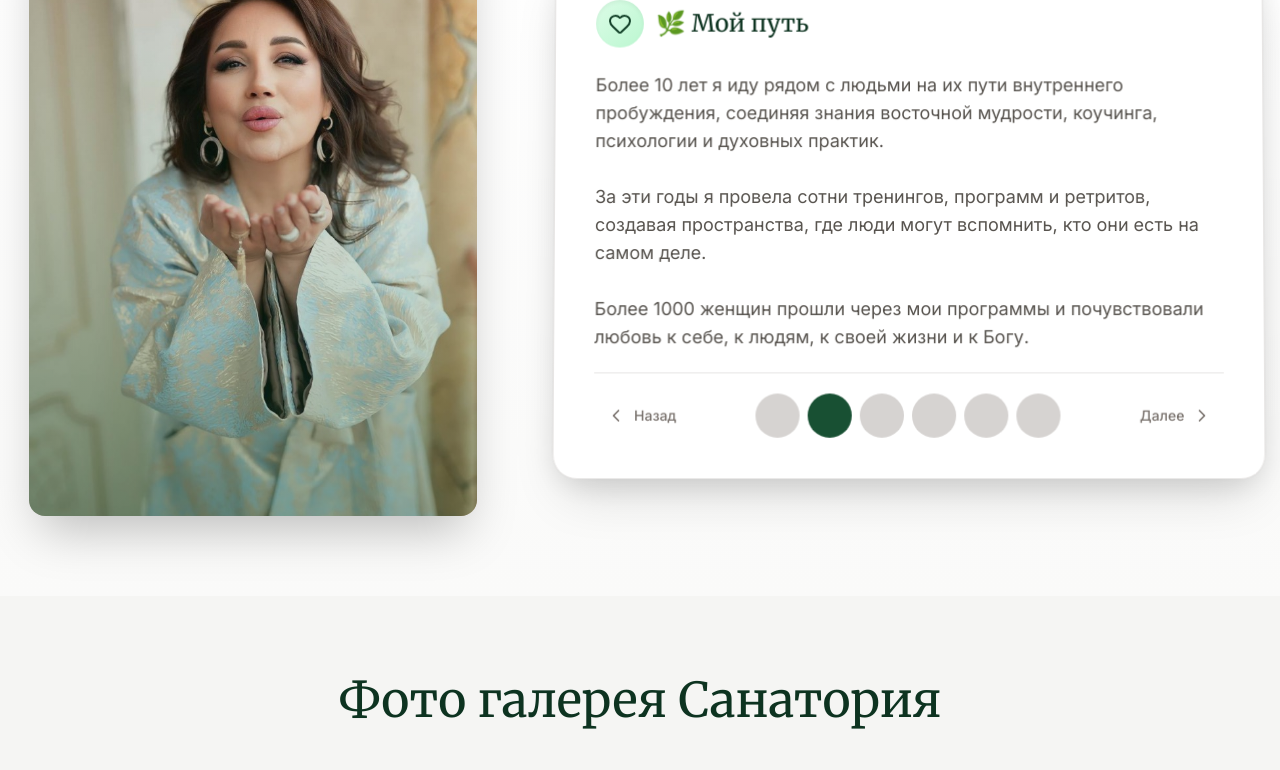
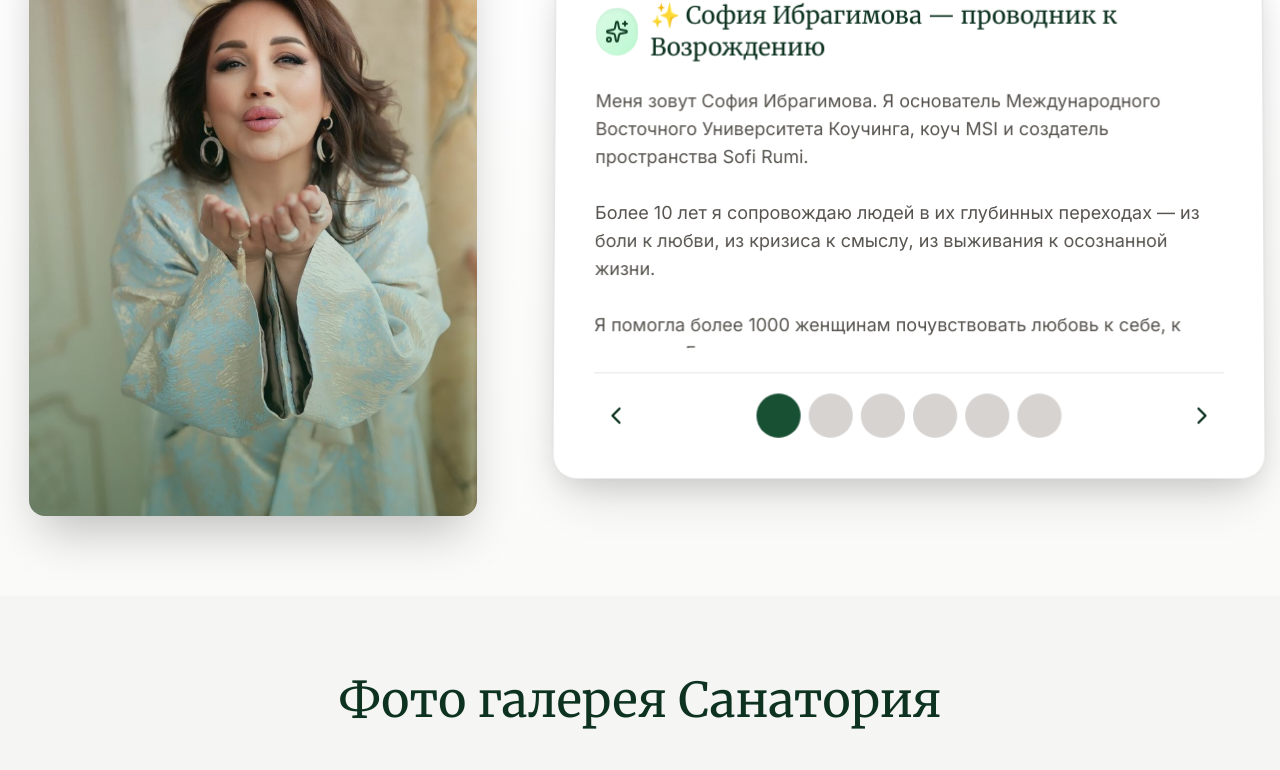
Before and after one commit to karras2025-collab/Retrit, a React (Vite) app: page / in a window 1280 px wide. Shown: the part 4549-5319 px from the top of the page. Built offline with nearby package versions, Linux system fonts and the light colour scheme.

Commit message:
ui: remove auto-slide and use arrow buttons for Author slider

```diff
--- a/components/Author.tsx
+++ b/components/Author.tsx
@@ -1,4 +1,4 @@
-import React, { useState, useEffect } from 'react';
+import React, { useState } from 'react';
 import { ChevronLeft, ChevronRight, Sparkles, Heart, Eye, Star, Gem } from 'lucide-react';
 
 const slides = [
@@ -66,15 +66,6 @@ const slides = [
 
 export const Author: React.FC = () => {
   const [currentSlide, setCurrentSlide] = useState(0);
-
-  // Auto-slide every 4 seconds
-  useEffect(() => {
-    const timer = setInterval(() => {
-      setCurrentSlide((prev) => (prev + 1) % slides.length);
-    }, 4000);
-
-    return () => clearInterval(timer);
-  }, []);
 
   const nextSlide = () => {
     setCurrentSlide((prev) => (prev + 1) % slides.length);
@@ -175,10 +166,9 @@ export const Author: React.FC = () => {
               <div className="flex items-center justify-between mt-6 pt-5 border-t border-stone-200">
                 <button
                   onClick={prevSlide}
-                  className="flex items-center gap-2 text-stone-500 hover:text-primary-700 transition-colors px-3 py-2 rounded-lg hover:bg-stone-50"
+                  className="w-10 h-10 flex items-center justify-center text-primary-800 hover:text-primary-600 hover:bg-primary-50 transition-colors rounded-full"
                 >
-                  <ChevronLeft size={20} />
-                  <span className="text-sm font-medium">Назад</span>
+                  <ChevronLeft size={28} />
                 </button>
 
                 {/* Dots */}
@@ -188,8 +178,8 @@ export const Author: React.FC = () => {
                       key={idx}
                       onClick={() => setCurrentSlide(idx)}
                       className={`h-2.5 rounded-full transition-all duration-300 ${idx === currentSlide
-                          ? 'bg-primary-600 w-8'
-                          : 'bg-stone-300 hover:bg-stone-400 w-2.5'
+                        ? 'bg-primary-600 w-8'
+                        : 'bg-stone-300 hover:bg-stone-400 w-2.5'
                         }`}
                     />
                   ))}
@@ -197,10 +187,9 @@ export const Author: React.FC = () => {
 
                 <button
                   onClick={nextSlide}
-                  className="flex items-center gap-2 text-stone-500 hover:text-primary-700 transition-colors px-3 py-2 rounded-lg hover:bg-stone-50"
+                  className="w-10 h-10 flex items-center justify-center text-primary-800 hover:text-primary-600 hover:bg-primary-50 transition-colors rounded-full"
                 >
-                  <span className="text-sm font-medium">Далее</span>
-                  <ChevronRight size={20} />
+                  <ChevronRight size={28} />
                 </button>
               </div>
             </div>
```
